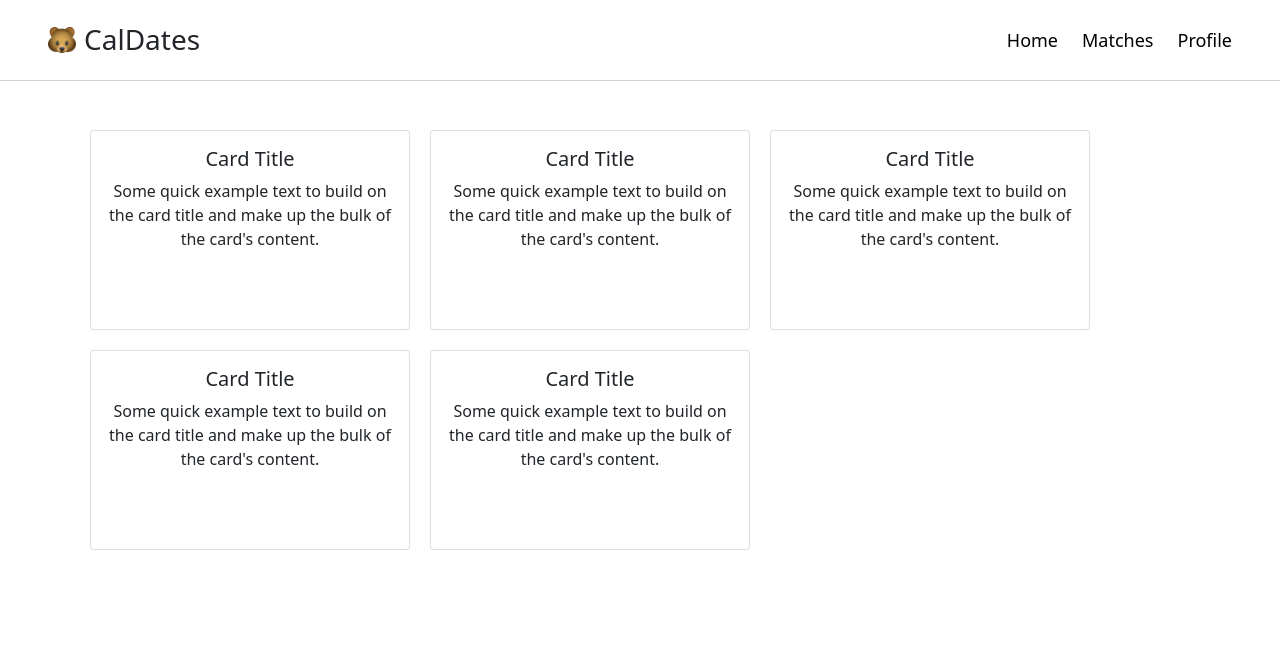
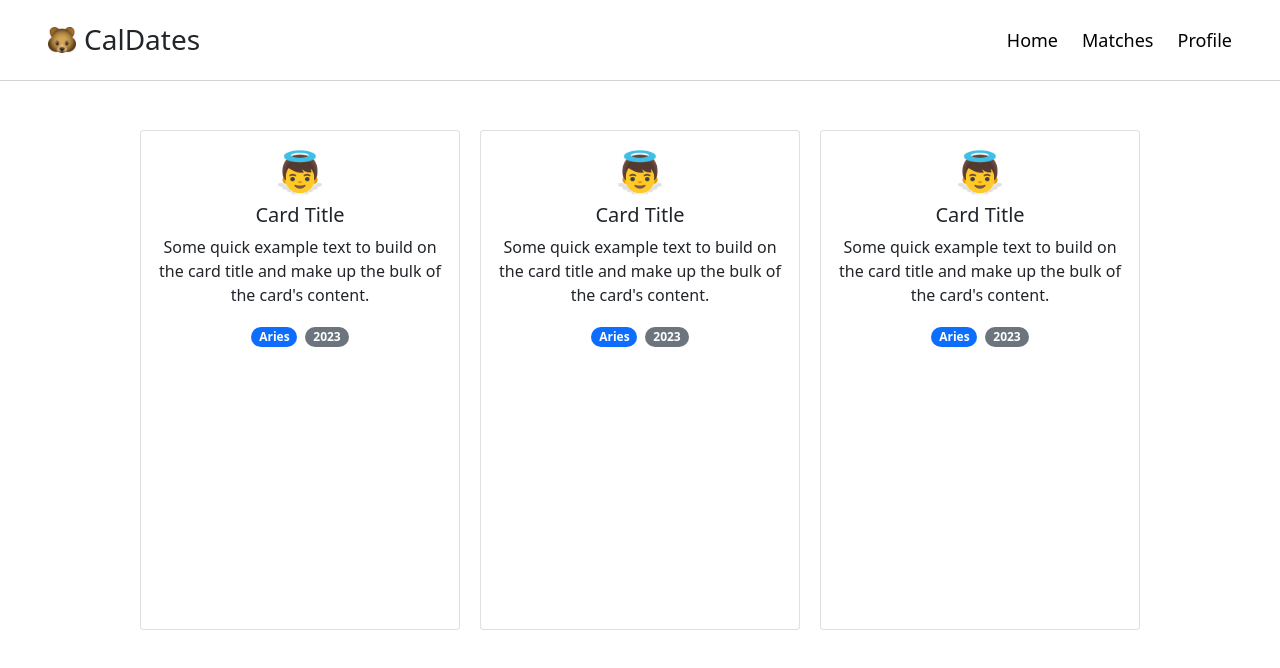
Before and after one commit to sooyeonoh/calhacks, a React (Create React App) app in the folder client/: page / in a window 1280 px wide. Shown: the top 668 px of the page. Built offline with nearby package versions, Linux system fonts and the light colour scheme.

Commit message:
Add information tags to profile card

```diff
--- a/client/src/components/Dashboard.js
+++ b/client/src/components/Dashboard.js
@@ -6,9 +6,7 @@ function Dashboard(props) {
     return (
         <div>
             <NavBar/>
-            <div className="d-flex flex-wrap" style={{padding: "40px 80px"}}>
-                <ProfileCard/>
-                <ProfileCard/>
+            <div className="d-flex justify-content-center flex-wrap" style={{padding: "40px 80px"}}>
                 <ProfileCard/>
                 <ProfileCard/>
                 <ProfileCard/>
--- /dev/null
+++ b/client/src/components/InfoTag.js
@@ -0,0 +1,12 @@
+import React from 'react';
+import { Badge } from 'react-bootstrap';
+
+function InfoTag(props) {
+    return (
+        <Badge pill bg={props.type} className="m-1">
+            {props.info}
+        </Badge>
+    );
+}
+
+export default InfoTag;
--- a/client/src/components/ProfileCard.js
+++ b/client/src/components/ProfileCard.js
@@ -1,15 +1,19 @@
 import React from 'react';
 import { Card } from 'react-bootstrap';
+import InfoTag from './InfoTag';
 
 function ProfileCard(props) {
     return (
-        <Card style={{ width: '20rem', height: '200px', margin: "10px"}}>
+        <Card style={{ width: '20rem', height: '500px', margin: "10px"}}>
             <Card.Body>
+                <h1>👼</h1>
                 <Card.Title>Card Title</Card.Title>
                 <Card.Text>
                 Some quick example text to build on the card title and make up the bulk of
                 the card's content.
                 </Card.Text>
+                <InfoTag type="primary" info="Aries"/>
+                <InfoTag type="secondary" info="2023"/>
             </Card.Body>
         </Card>
     );
```
Also changed, not shown: 1 other file (tests, documents, lock files or other folders).
